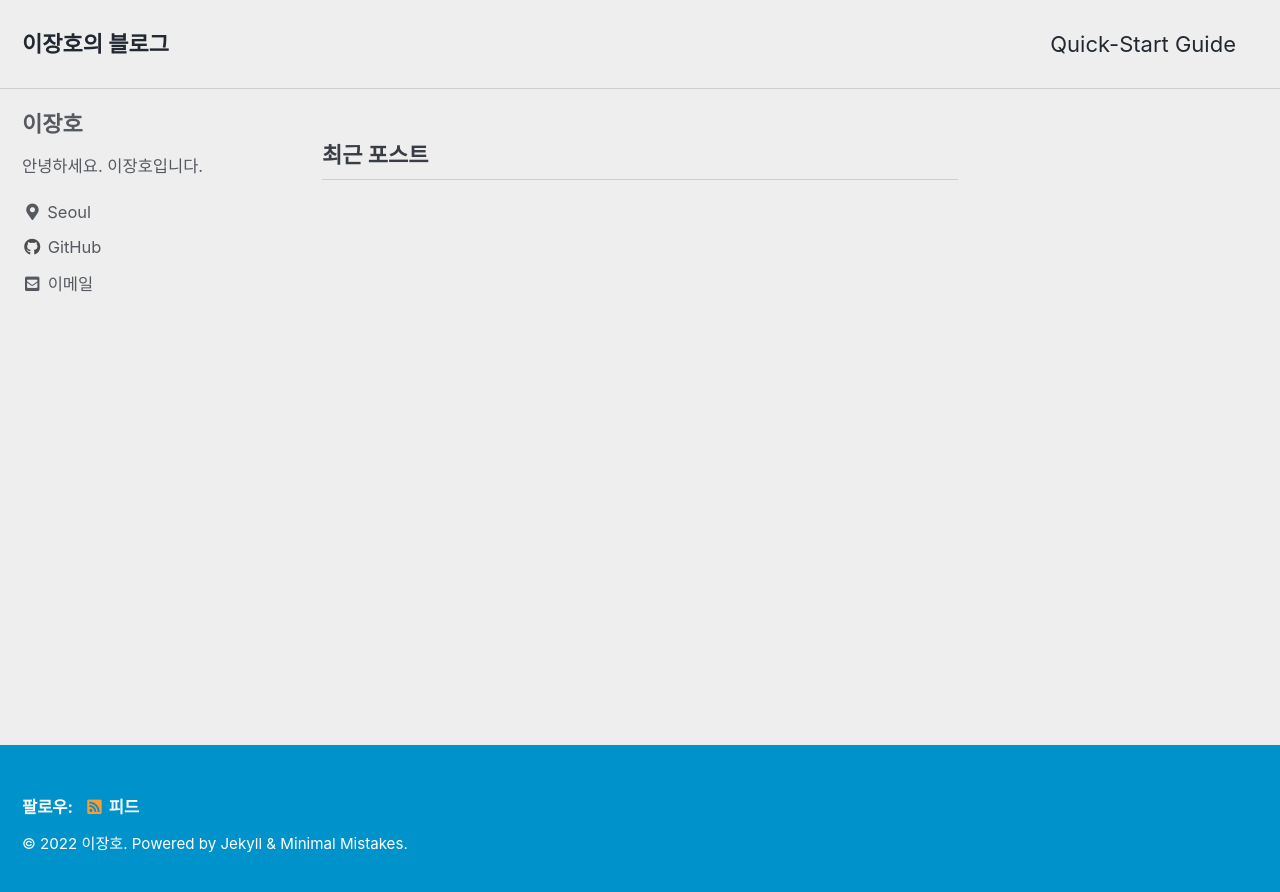
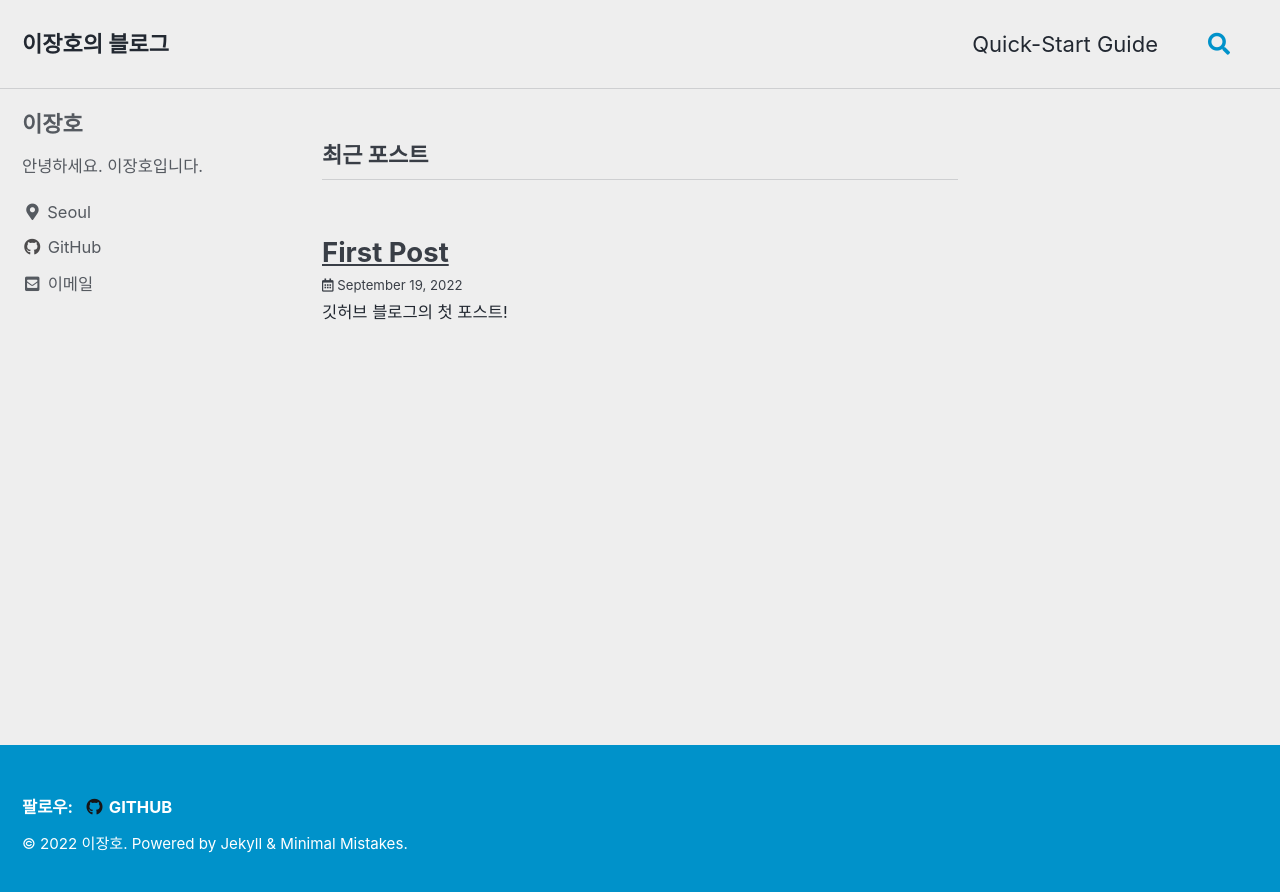
Before and after one commit to jh-lee-kor/jh-lee-kor.github.io, a Jekyll site: the page built from index.html, in a window 1280 px wide. Shown: the top 892 px of the page. Built offline with Jekyll 4.4.1, drawn with Linux system fonts in a browser that asks for light colours; cached includes are drawn as plain includes; the list of posts is cut into pages by our own code; part of the change alters nothing that is shown.

Commit message:
test post commit

````diff
--- a/_config.yml
+++ b/_config.yml
@@ -21,9 +21,9 @@ title_separator          : "-"
 subtitle                 : # site tagline that appears below site title in masthead
 name                     : "이장호"
 description              : "안녕하세요. 이장호의 블로그입니다."
-url                      : # the base hostname & protocol for your site e.g. "https://mmistakes.github.io"
+url                      : "https://jh-lee-kor.github.io"
 baseurl                  : # the subpath of your site, e.g. "/blog"
-repository               : # GitHub username/repo-name e.g. "mmistakes/minimal-mistakes"
+repository               : "jh-lee-kor/jh-lee-kor.github.io"
 teaser                   : # path of fallback teaser image, e.g. "/assets/images/500x300.png"
 logo                     : # path of logo image to display in the masthead, e.g. "/assets/images/88x88.png"
 masthead_title           : # overrides the website title displayed in the masthead, use " " for no title
@@ -58,12 +58,12 @@ reCaptcha:
   secret                 :
 atom_feed:
   path                   : # blank (default) uses feed.xml
-  hide                   : # true, false (default)
-search                   : # true, false (default)
+  hide                   : true
+search                   : true
 search_full_content      : # true, false (default)
 search_provider          : # lunr (default), algolia, google
 lunr:
-  search_within_pages    : # true, false (default)
+  search_within_pages    : true
 algolia:
   application_id         : # YOUR_APPLICATION_ID
   index_name             : # YOUR_INDEX_NAME
@@ -140,7 +140,7 @@ footer:
       # url:
     - label: "GitHub"
       icon: "fab fa-fw fa-github"
-      # url:
+      url: "https://github.com/jh-lee-kor"
     - label: "GitLab"
       icon: "fab fa-fw fa-gitlab"
       # url:
@@ -220,7 +220,7 @@ sass:
 permalink: /:categories/:title/
 paginate: 5 # amount of posts to show
 paginate_path: /page:num/
-timezone: # https://en.wikipedia.org/wiki/List_of_tz_database_time_zones
+timezone: Asia/Seoul
 
 
 # Plugins (previously gems:)
@@ -286,7 +286,8 @@ defaults:
     values:
       layout: single
       author_profile: true
-      read_time: true
+      read_time: false
       comments: # true
       share: true
       related: true
+      show_date: true
--- /dev/null
+++ b/_posts/2022-09-19-First-Post.md
@@ -0,0 +1,20 @@
+# 깃허브 블로그의 첫 포스트!
+
+잘 올라가는지 테스트용 포스트입니다!
+
+**볼드체**
+
+> 안녕하세요
+> 반가워용
+```
+code block
+```
+이렇게 `code`를 넣을수도 있어요.
+
+Column A | Column B | Column C
+---------|----------|---------
+ A1 | B1 | C1
+ A2 | B2 | C2
+ A3 | B3 | C3
+
+**markdown** 너무 어렵다!!
````
